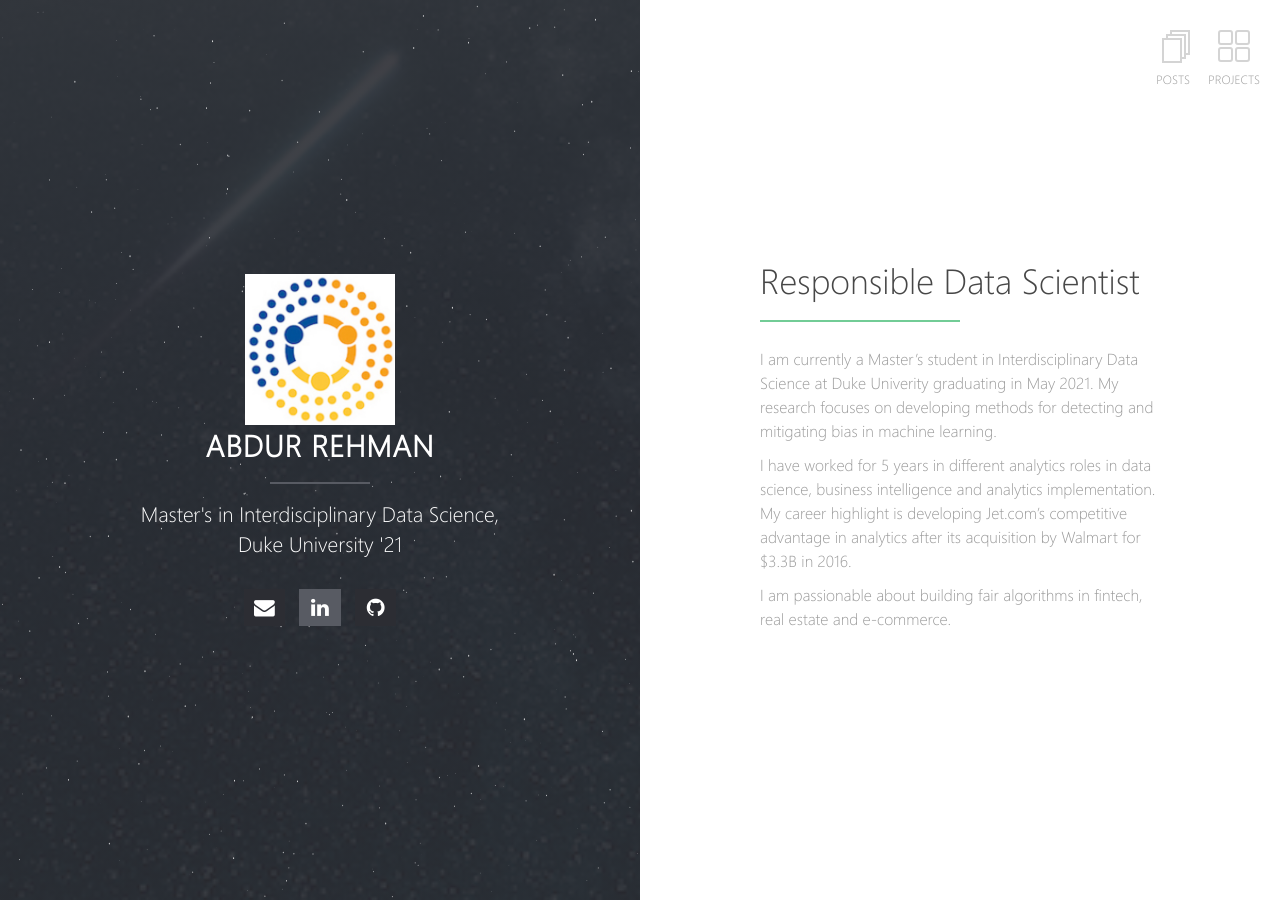
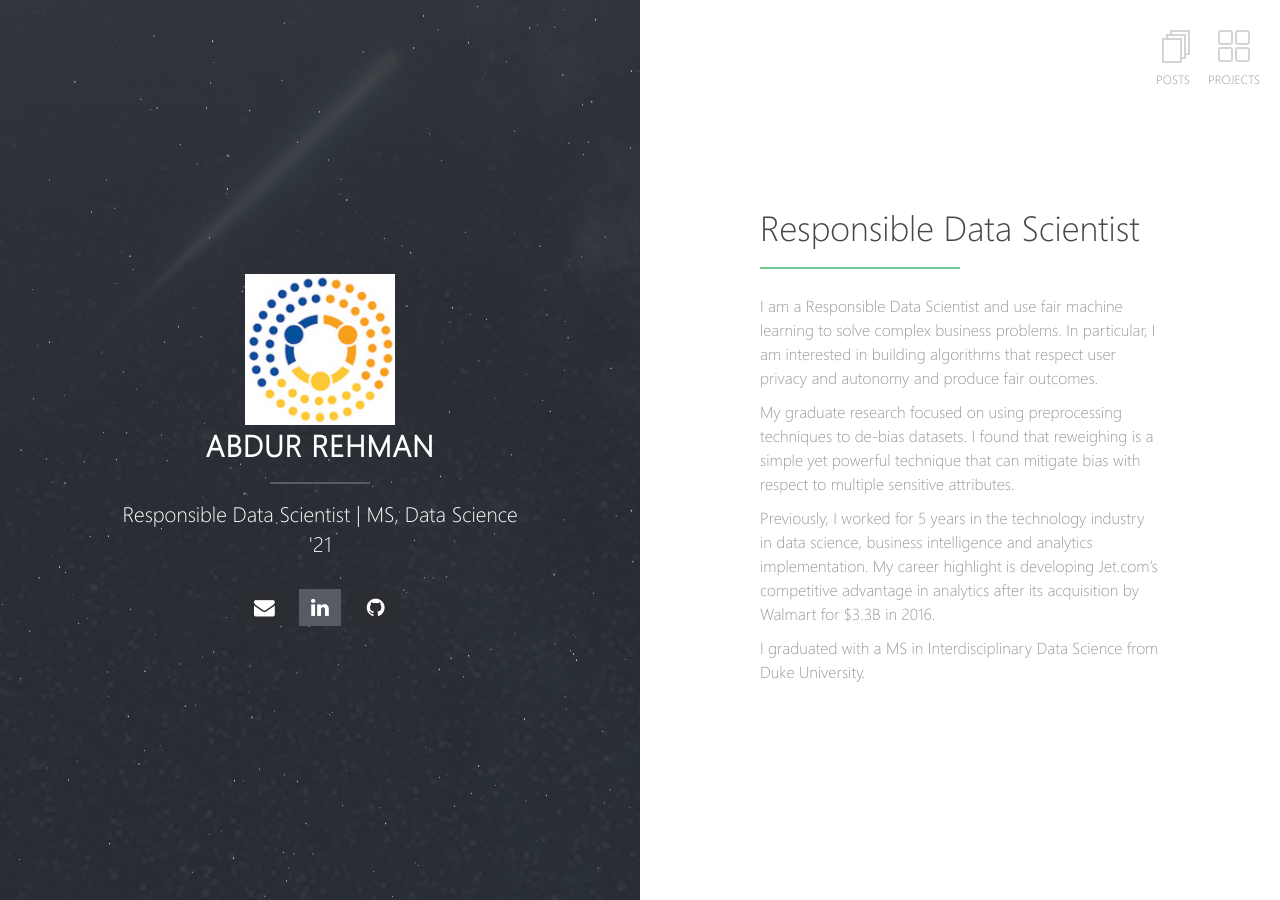
Before and after one commit to adastra21/adastra21.github.io, a Jekyll site: the page built from index.md, in a window 1280 px wide. Built offline with Jekyll 4.4.1, drawn with Linux system fonts in a browser that asks for light colours; our own code applies the rules of GitHub Pages for plain Markdown files.

Commit message:
update title, bio

```diff
--- a/_config.yml
+++ b/_config.yml
@@ -1,6 +1,6 @@
 # Site
 title: Abdur Rehman
-description: Master's in Interdisciplinary Data Science, Duke University '21
+description: Responsible Data Scientist | MS, Data Science '21
 url: https://adastra21.github.io
 logo: mids.png
 locale: en_US
--- a/index.md
+++ b/index.md
@@ -3,8 +3,10 @@ layout: home
 ---
 ## Responsible Data Scientist
 
-I am currently a Master’s student in Interdisciplinary Data Science at Duke Univerity graduating in May 2021. My research focuses on developing methods for detecting and mitigating bias in machine learning.
+I am a Responsible Data Scientist and use fair machine learning to solve complex business problems. In particular, I am interested in building algorithms that respect user privacy and autonomy and produce fair outcomes.
 
-I have worked for 5 years in different analytics roles in data science, business intelligence and analytics implementation. My career highlight is developing Jet.com’s competitive advantage in analytics after its acquisition by Walmart for $3.3B in 2016.
+My graduate research focused on using preprocessing techniques to de-bias datasets. I found that reweighing is a simple yet powerful technique that can mitigate bias with respect to multiple sensitive attributes.
 
-I am passionable about building fair algorithms in fintech, real estate and e-commerce.
+Previously, I worked for 5 years in the technology industry in data science, business intelligence and analytics implementation. My career highlight is developing Jet.com’s competitive advantage in analytics after its acquisition by Walmart for $3.3B in 2016.
+
+I graduated with a MS in Interdisciplinary Data Science from Duke University.
```
